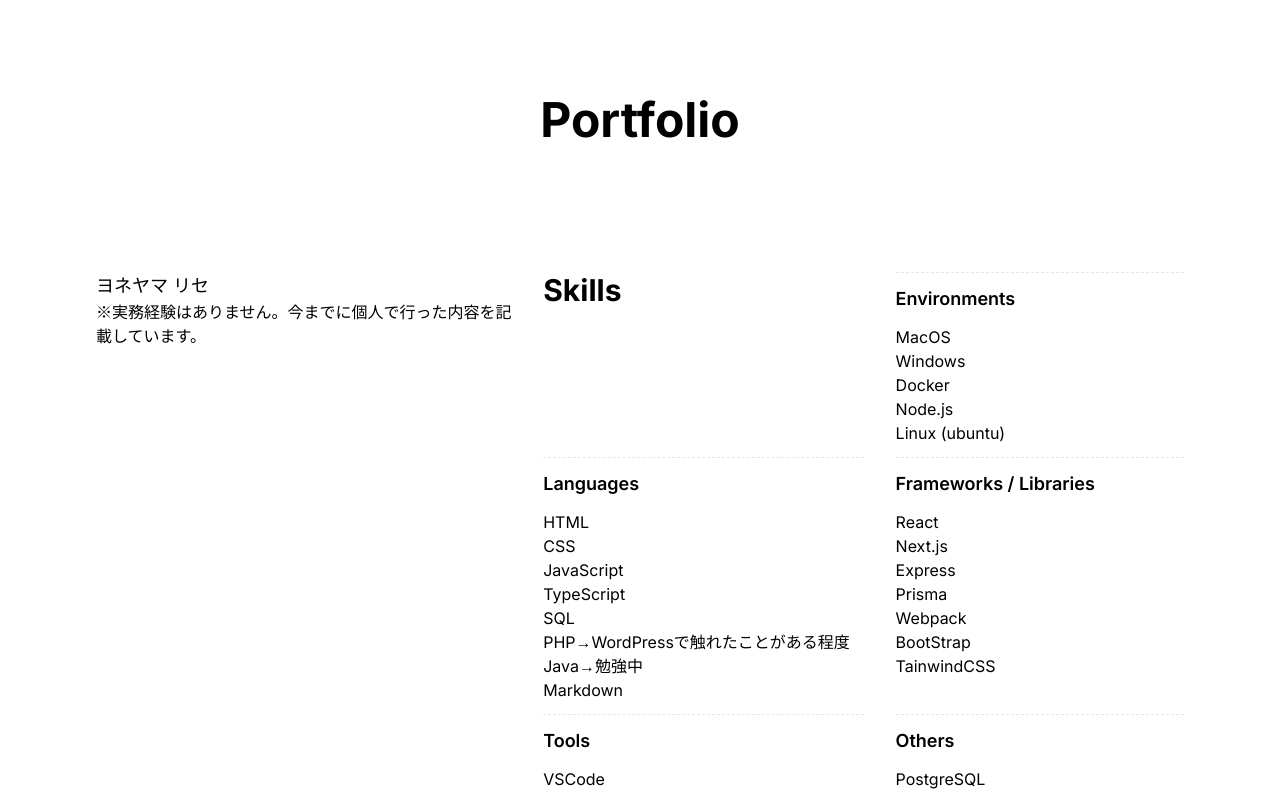
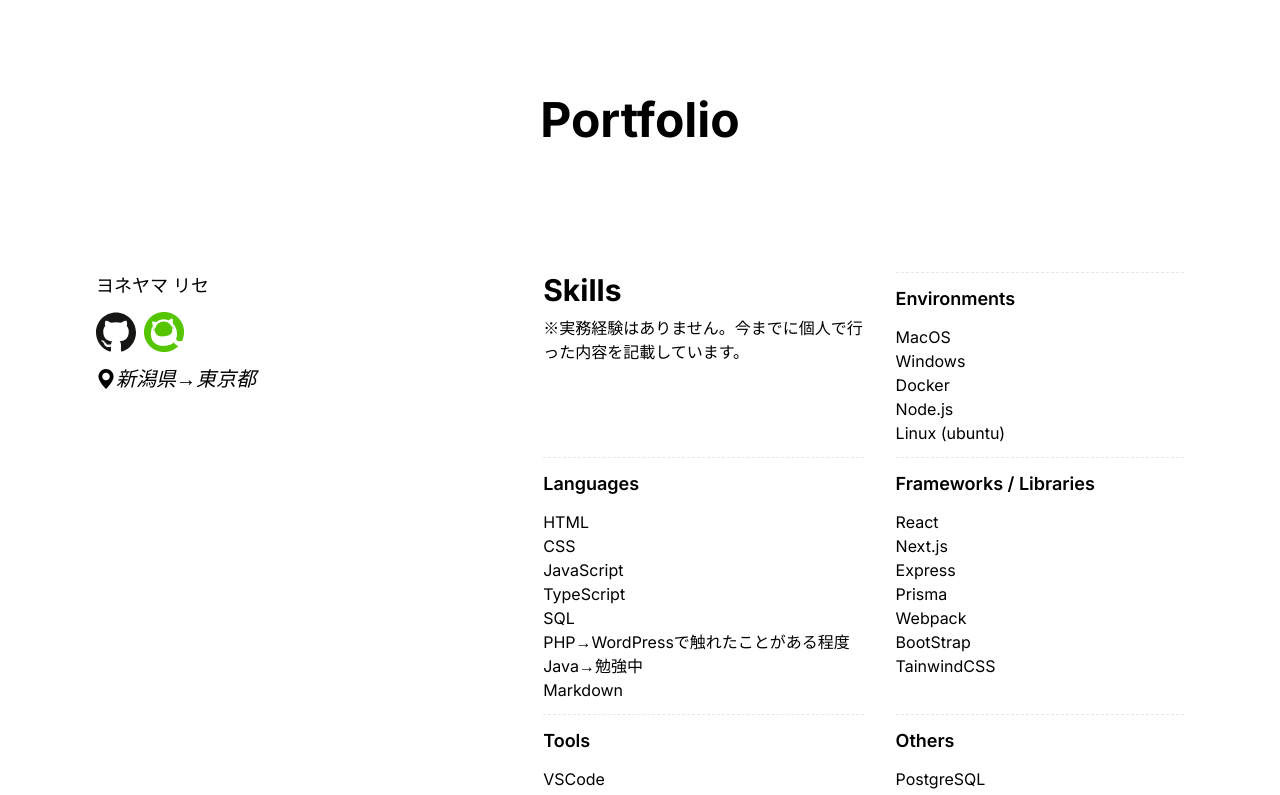
Before and after one commit to koppepam/portfolio, a Next.js app: page / in a window 1280 px wide. Shown: the top 795 px of the page. Built offline with nearby package versions, Linux system fonts and the light colour scheme.

Commit message:
aboutme追加

```diff
--- a/app/layout.tsx
+++ b/app/layout.tsx
@@ -16,6 +16,9 @@ export default function RootLayout({
 }>) {
   return (
     <html lang="ja">
+      <head>
+        <link rel="stylesheet" href="https://cdn.jsdelivr.net/npm/bootstrap-icons@1.10.5/font/bootstrap-icons.css"></link>
+      </head>
       <body className={inter.className}>{children}</body>
     </html>
   );
--- a/components/AboutMe.tsx
+++ b/components/AboutMe.tsx
@@ -1,8 +1,15 @@
+import css from "styled-jsx/css";
+
 export default function AboutMe() {
+  const css = {fontSize: "1.25rem"};
   return (
     <div className="lg:w-1/2">
       <h2 className="text-lg">ヨネヤマ リセ</h2>
-      <p>※実務経験はありません。今までに個人で行った内容を記載しています。</p>
+      <div className="flex items-strech my-3 space-x-2">
+        <a href="https://github.com/koppepam" target="_blank" rel="noopener noreferrer"><img src="/images/github-icon.svg" alt="GitHub" className="size-10"/></a>
+        <a href="https://qiita.com/koppepam" target="_blank" rel="noopener noreferrer"><img src="/images/favicon.png" alt="Qiita" className="size-10"/></a>
+      </div>
+      <i className="bi bi-geo-alt-fill" style={css}>新潟県→東京都</i>
     </div>
   );
 }
--- a/components/Skills.tsx
+++ b/components/Skills.tsx
@@ -2,7 +2,10 @@ export default function Skills() {
   return (
     <>
       <div className="lg:w-3/4 ml-5 text-left lg:grid lg:grid-cols-2 divide-y divide-dashed">
-        <p className="text-3xl font-bold">Skills</p>
+        <div>
+          <p className="text-3xl font-bold">Skills</p>
+          <p className="mt-2">※実務経験はありません。今までに個人で行った内容を記載しています。</p>
+        </div>
         <div className="lg:ml-8 py-3 space-y-3">
           <p className="text-lg font-semibold">Environments</p>
           <ul className="">
```
Also changed, not shown: public/images/favicon.png (added), public/images/github-icon.svg (added).
